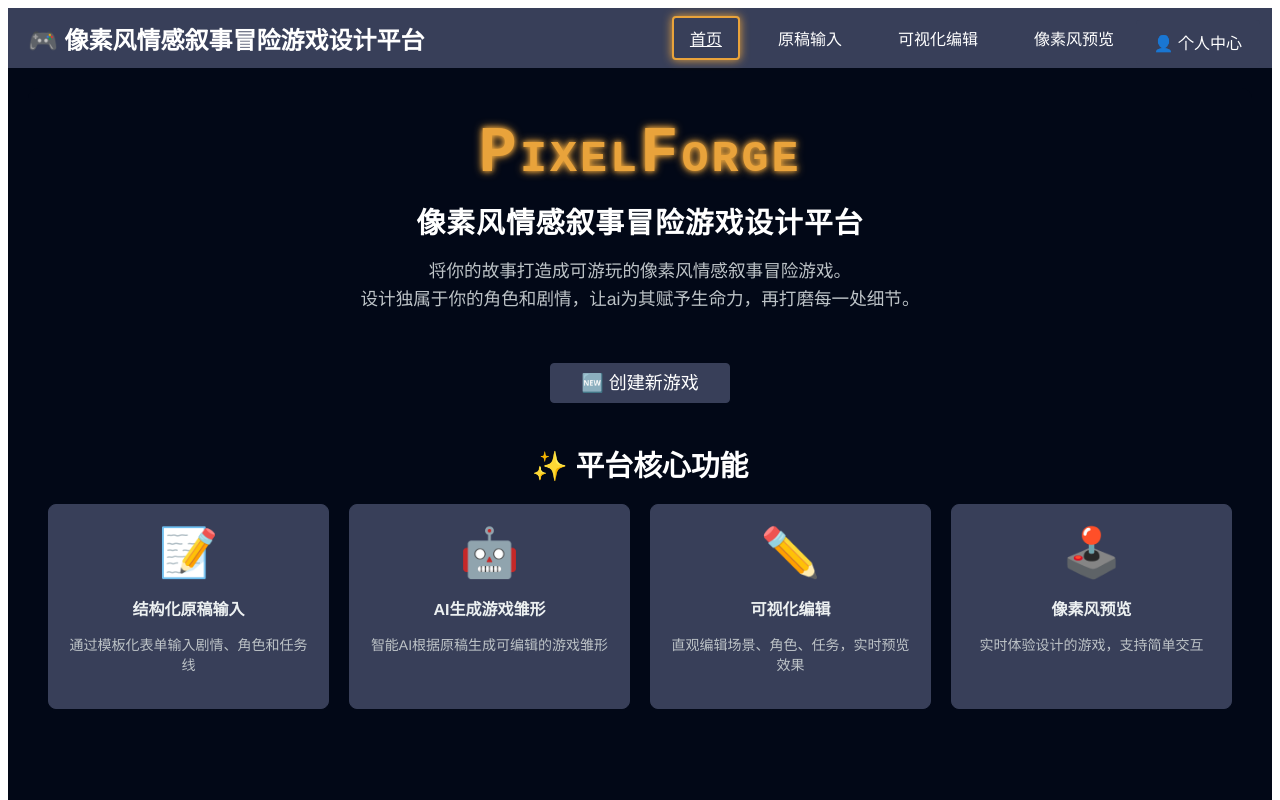
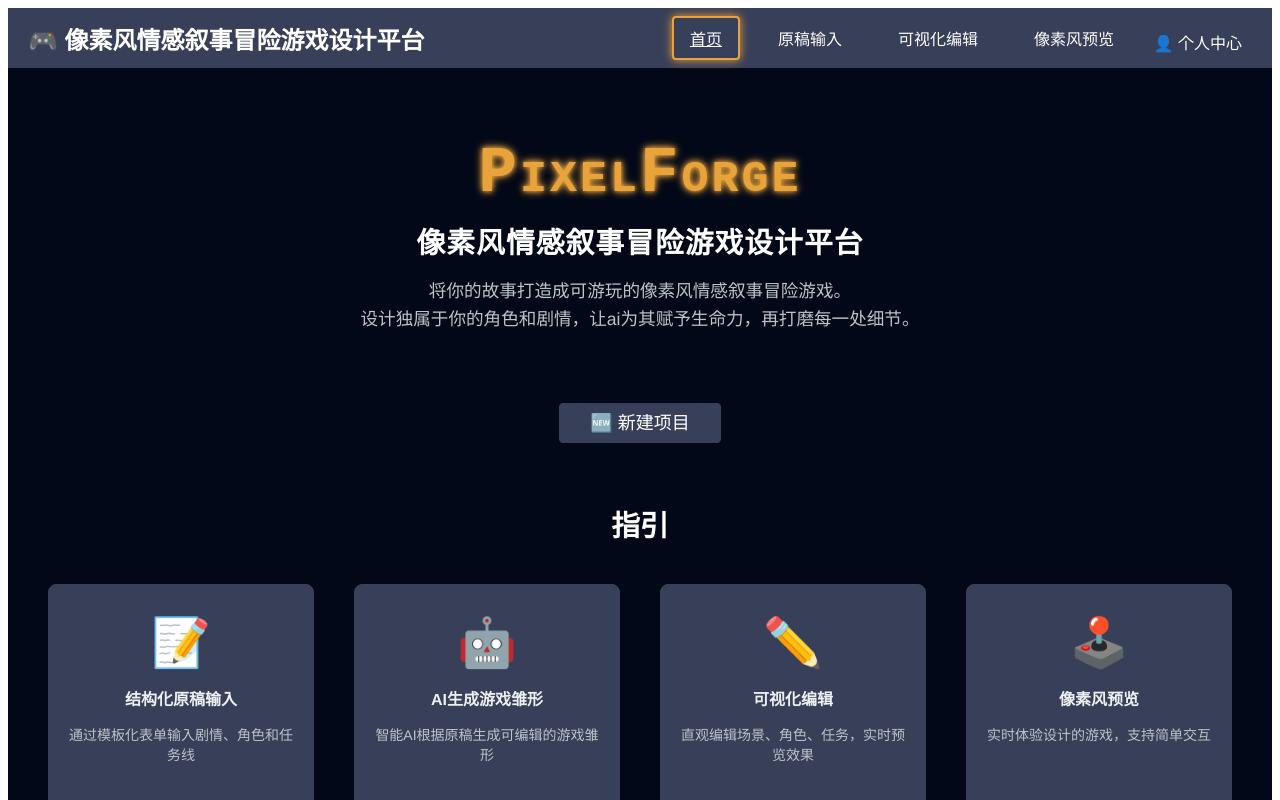
Before and after one commit to Princess-Pea/WeaveYourStory, a Vue app in the folder frontend/: page / in a window 1280 px wide. Shown: the top 800 px of the page. Built offline with nearby package versions, Linux system fonts and the light colour scheme.

Commit message:
feat: 优化首页UI - 调整页面元素间距使视觉效果更舒适，将'创建新游戏'改为'新建项目'，将'平台核心功能'改为'指引'，移除功能块点击跳转功能但保留悬停效果

```diff
--- a/frontend/src/views/Home.vue
+++ b/frontend/src/views/Home.vue
@@ -13,32 +13,32 @@
 
     <div class="actions-section">
       <el-button type="primary" size="large" @click="navigateTo('/manuscript-input')" class="create-btn">
-        🆕 创建新游戏
+        🆕 新建项目
       </el-button>
     </div>
 
     <div class="features-section">
-      <h3>✨ 平台核心功能</h3>
+      <h3>指引</h3>
       <div class="features-grid">
-        <div class="feature-card" @click="navigateTo('/manuscript-input')">
+        <div class="feature-card">
           <div class="feature-icon">📝</div>
           <h4>结构化原稿输入</h4>
           <p>通过模板化表单输入剧情、角色和任务线</p>
         </div>
 
-        <div class="feature-card" @click="navigateTo('/generation-progress')">
+        <div class="feature-card">
           <div class="feature-icon">🤖</div>
           <h4>AI生成游戏雏形</h4>
           <p>智能AI根据原稿生成可编辑的游戏雏形</p>
         </div>
 
-        <div class="feature-card" @click="navigateTo('/visual-editor')">
+        <div class="feature-card">
           <div class="feature-icon">✏️</div>
           <h4>可视化编辑</h4>
           <p>直观编辑场景、角色、任务，实时预览效果</p>
         </div>
 
-        <div class="feature-card" @click="navigateTo('/pixel-preview')">
+        <div class="feature-card">
           <div class="feature-icon">🕹️</div>
           <h4>像素风预览</h4>
           <p>实时体验设计的游戏，支持简单交互</p>
@@ -60,7 +60,7 @@ const navigateTo = (path) => {
 
 <style scoped>
 .home-container {
-  padding: 20px;
+  padding: 40px 20px; /* 增加垂直padding使页面更宽松 */
   max-width: 1200px;
   margin: 0 auto;
   background-color: #020817; /* 新的深蓝灰色背景 */
@@ -73,7 +73,7 @@ const navigateTo = (path) => {
   display: flex;
   justify-content: space-between;
   align-items: flex-start;
-  margin-bottom: 30px;
+  margin-bottom: 50px; /* 增加间距 */
   padding: 10px 0;
   position: sticky;
   top: 20px;
@@ -144,12 +144,12 @@ const navigateTo = (path) => {
 }
 
 .features-section {
-  margin-top: 40px;
+  margin-top: 60px; /* 增加间距 */
 }
 
 .features-section h3 {
   color: white;
-  margin-bottom: 20px;
+  margin-bottom: 40px; /* 增加间距 */
   text-align: center;
   font-size: 1.8rem;
 }
@@ -157,16 +157,16 @@ const navigateTo = (path) => {
 .features-grid {
   display: grid;
   grid-template-columns: repeat(auto-fit, minmax(250px, 1fr));
-  gap: 20px;
+  gap: 40px; /* 增加网格间距 */
   margin-top: 20px;
 }
 
 .feature-card {
   border: 1px solid #383F59; /* 功能块色边框 */
   border-radius: 8px;
-  padding: 20px;
+  padding: 30px 20px; /* 增加内边距 */
   text-align: center;
-  cursor: pointer;
+  cursor: default; /* 改为默认光标，因为不再有点击功能 */
   transition: all 0.3s;
   background-color: #383F59; /* 功能块色背景 */
   color: white;
@@ -196,7 +196,7 @@ const navigateTo = (path) => {
 
 .actions-section {
   text-align: center;
-  margin: 40px 0;
+  margin: 60px 0; /* 增加间距 */
 }
 
 .create-btn {
```
